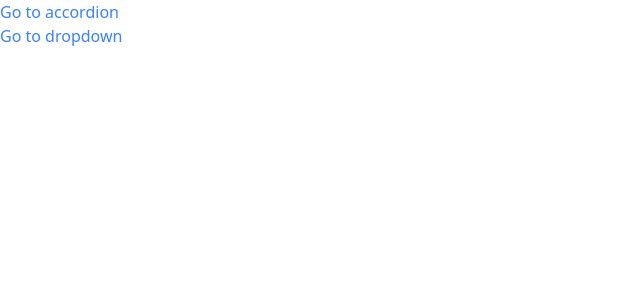
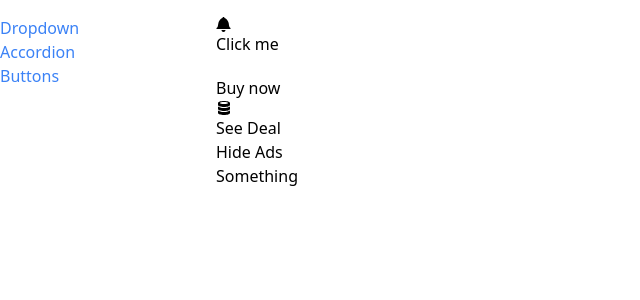
Before and after one commit to ManahilSiddiqui/components, a React (Create React App) app: page /buttons in a window 1280 px wide. Shown: the top 300 px of the page, without its empty margins (0-640 px from the left). Built offline with nearby package versions, Linux system fonts and the light colour scheme.

Commit message:
Created a sidebar component

```diff
--- a/src/App.js
+++ b/src/App.js
@@ -1,21 +1,23 @@
-import Link from './components/Link';
+import Sidebar from './components/Sidebar';
 import Route from './components/Route';
 import AccordionPage from './pages/AccordionPage';
 import DropdownPage from './pages/DropdownPage';
-
+import ButtonPage from './pages/ButtonPage';
 
 
 export default function App() {
     return (
-        <div>
-            <Link to="/accordion">Go to accordion</Link>
-            <Link to="/dropdown">Go to dropdown</Link>
-        <div>
+        <div className='container mx-auto grid grid-cols-6 gap-4 mt-4'>
+            <Sidebar />
+        <div className='col-span-5'>
             <Route path="/accordion">
                 <AccordionPage />
             </Route>
-            <Route path="/dropdown">
+            <Route path="/">
                <DropdownPage />
+            </Route>
+            <Route path="/buttons">
+                <ButtonPage />
             </Route>
         </div>
         </div>
--- /dev/null
+++ b/src/components/Sidebar.js
@@ -0,0 +1,20 @@
+import Link from './Link';
+
+ export default function Sidebar() {
+    const links = [
+        { label: 'Dropdown', path: '/' },
+        { label: 'Accordion', path: '/accordion' },
+        { label: 'Buttons', path: '/buttons' }
+    ];
+
+    const renderedLinks = links.map((link) => {
+        return <Link key={link.label} to={link.path}>{link.label}</Link>
+
+    });
+
+    return (
+        <div className='sticky top-0 overflow-y-scroll flex flex-col '>
+            {renderedLinks}
+        </div>
+    )
+ }
--- a/src/pages/ButtonPage.js
+++ b/src/pages/ButtonPage.js
@@ -2,13 +2,14 @@ import { GoBell, GoDatabase } from 'react-icons/go';
 import Button from '../components/Button';
 
 export default function ButtonPage() {
+    const handleClick = () => {};
 
     return (
 
         <div>
 
             <div>
-                <Button success rounded outline> <GoBell /> Click me</Button>
+                <Button secondary outline rounded className="mb-5" onClick={handleClick}> <GoBell /> Click me</Button>
             </div>
 
             <div>
```
